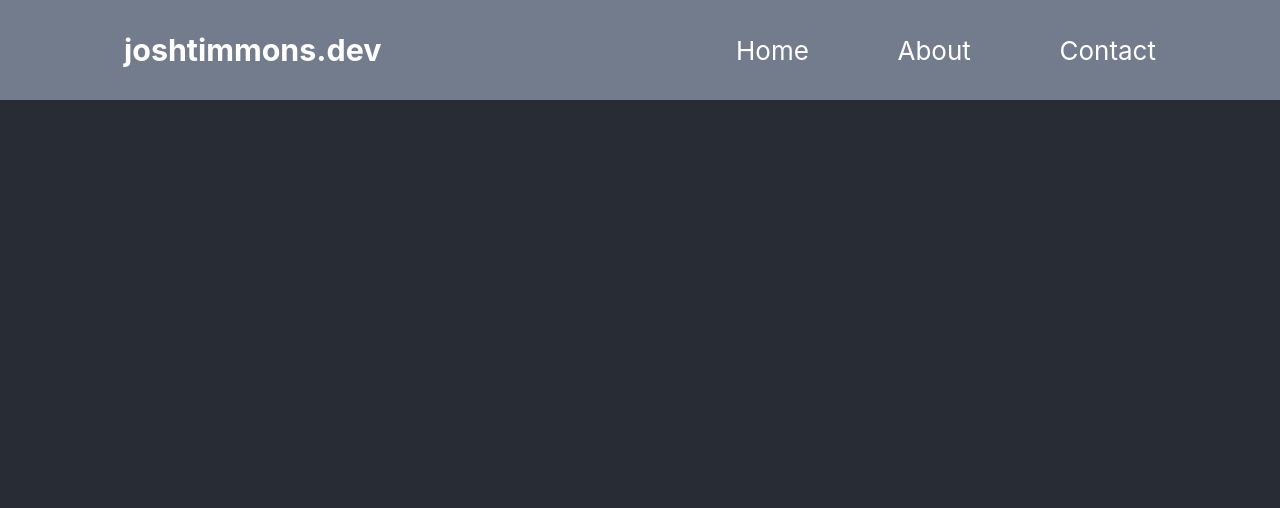
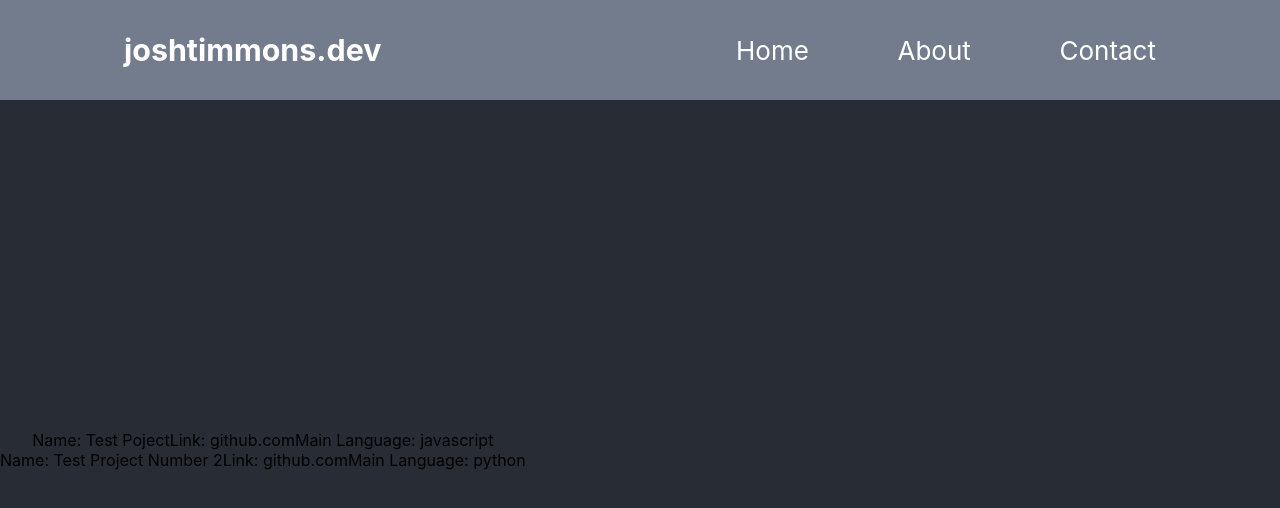
Before and after one commit to josh182014/portfolio-site, a React (Create React App) app: page / in a window 1280 px wide. Shown: the top 508 px of the page. Built offline with nearby package versions, Linux system fonts and the light colour scheme.

Commit message:
added projects component to display projects i've worked on.

```diff
--- a/src/App.js
+++ b/src/App.js
@@ -1,11 +1,19 @@
-import React from 'react';
+import React, {useState} from 'react';
 import './App.scss';
 import Nav from './components/Nav/Navigation';
+import Projects from './components/Projects/Projects';
+import dummyProjects from './components/Projects/dummyProjects'
 
 function App() {
+
+  const [state, setState ] = useState({
+    projects: dummyProjects
+  })
+
   return (
     <div className="container">
       <Nav />
+      <Projects projects={state.projects} />
     </div>
   );
 }
--- /dev/null
+++ b/src/components/Projects/Project.js
@@ -0,0 +1,14 @@
+import React from 'react';
+
+const Project = (props) => {
+    console.log('inside project')
+    return (
+        <div className='projectContainer'>
+            Name: {props.project.name}
+            Link: {props.project.github}
+            Main Language: {props.project.mainLanguage}
+        </div>
+    )
+}
+
+export default Project;
--- /dev/null
+++ b/src/components/Projects/Projects.js
@@ -0,0 +1,20 @@
+import React from 'react';
+import Project from './Project';
+
+const Projects = (props) => {
+    console.log(props.projects)
+    if (props.projects) {
+        return (
+            <div className="projectsContainer">
+            {props.projects.map(project => (
+                <Project project={project} />
+                ))}
+            </div>
+        );
+    }
+    else {
+        return <h4>Loading...</h4>
+    }
+}
+
+export default Projects;
--- /dev/null
+++ b/src/components/Projects/dummyProjects.js
@@ -0,0 +1,11 @@
+const dummyProjects = [
+    {
+        name: 'Test Poject', github: 'github.com', mainLanguage: 'javascript'
+    },
+    {
+        name: 'Test Project Number 2', github: 'github.com', mainLanguage: 'python'
+    }
+
+]
+
+export default dummyProjects;
```
